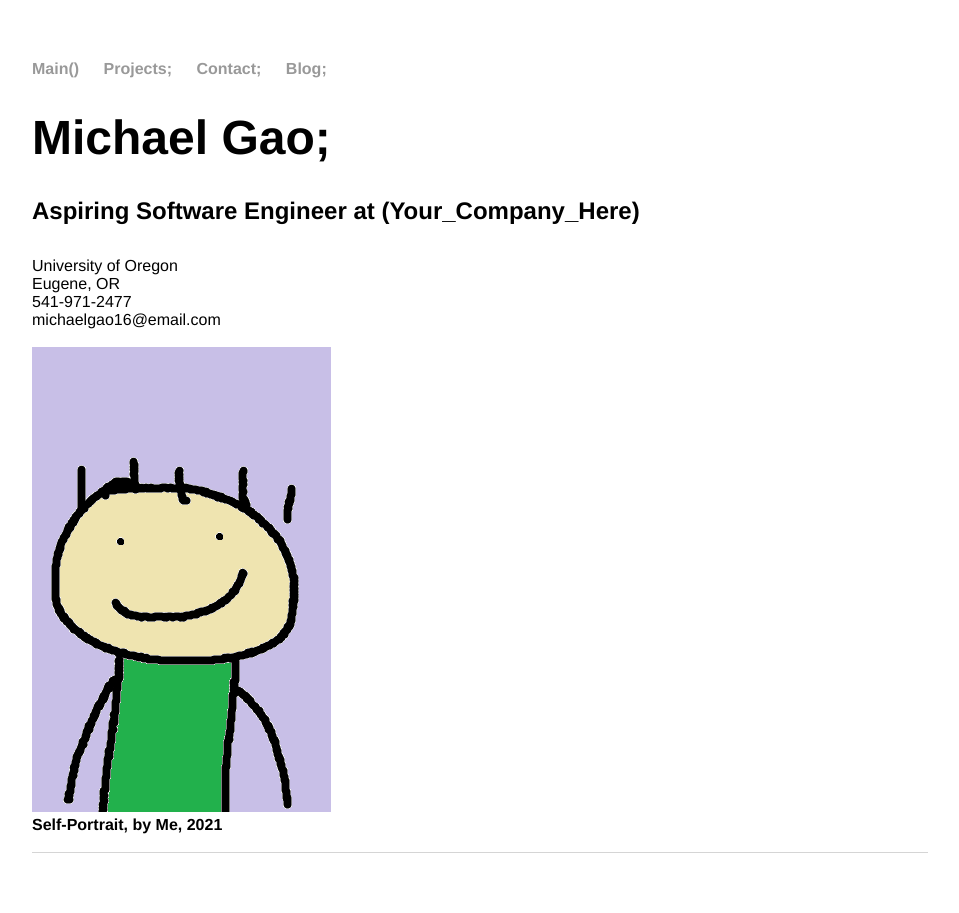
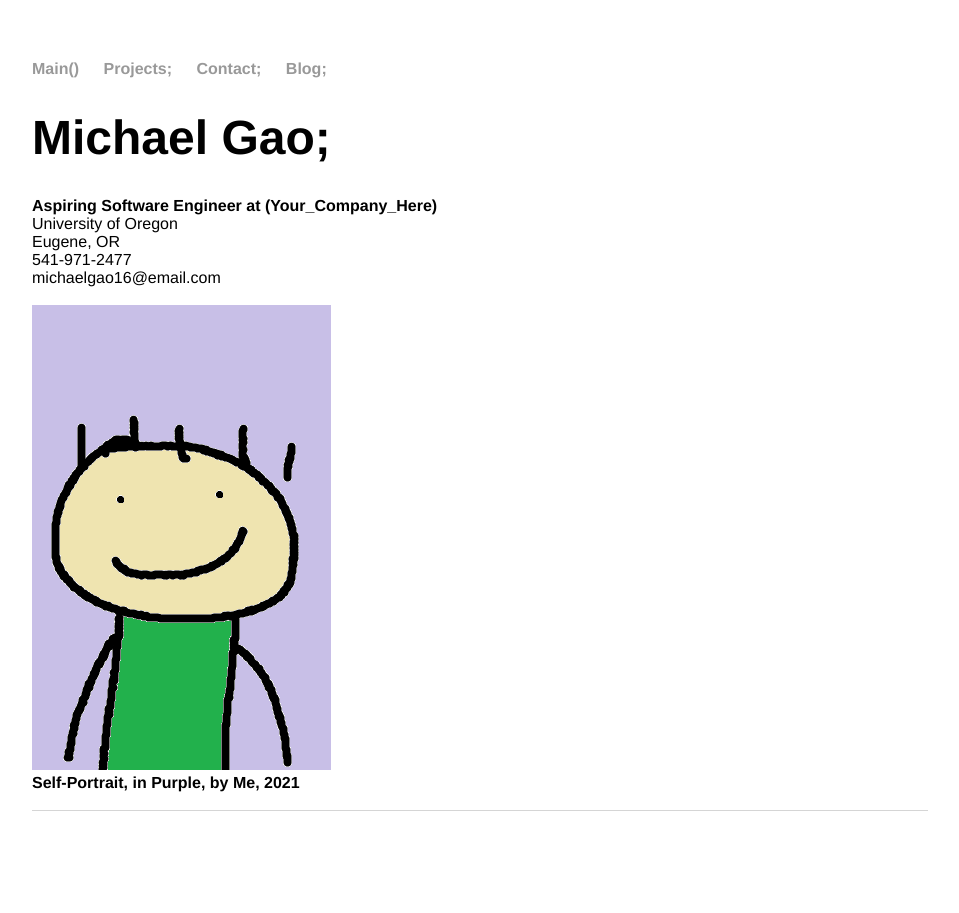
Before and after one commit to michael-c-gao/WebsiteOfMichael, a Jekyll site: the page built from contact/index.html, in a window 1280 px wide. Shown: the whole page, without its empty margins (160-1119 px from the left). Built offline with Jekyll 4.4.1, drawn with Linux system fonts in a browser that asks for light colours.

Commit message:
Update index.html

```diff
--- a/contact/index.html
+++ b/contact/index.html
@@ -6,7 +6,7 @@ title: Contact Me
 	<div class="Contact">
 
 					<h1>Michael Gao;</h1>
-					<h4>Aspiring Software Engineer at (Your_Company_Here)</h4>
+					<strong>Aspiring Software Engineer at (Your_Company_Here)</strong><br>
 					University of Oregon <br>
 					Eugene, OR<br>
 					541-971-2477<br>
@@ -14,7 +14,7 @@ title: Contact Me
 					<br>
 					<img src="selfportrait2.png" alt="Self Portrait">
 					<br>
-					<strong>Self-Portrait, by Me, 2021</strong><br>
+					<strong>Self-Portrait, in Purple, by Me, 2021</strong><br>
 					<br>
 
 					<!--<h2>Select Publications</h2>-->
```
